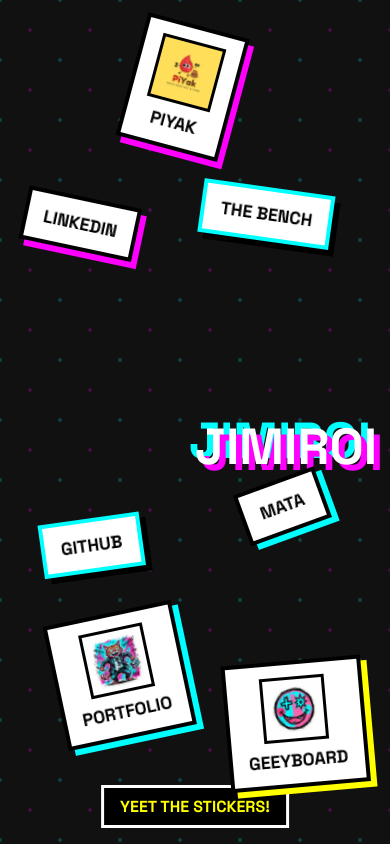
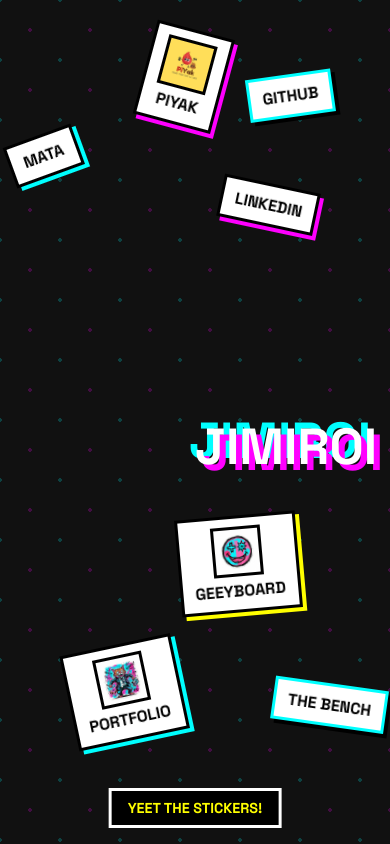
Before and after one commit to NurazimRoizan/jimiroi, a React (Vite) app: page / in a window 390 px wide. Built offline with nearby package versions, Linux system fonts and the light colour scheme.

Commit message:
fix: adjust mobile sticker scale and improve collision fallback algorithm

```diff
--- a/src/App.jsx
+++ b/src/App.jsx
@@ -27,8 +27,8 @@
     if (windowSize.width === 0) return links.map(() => ({ left: 0, top: 0 }));
 
     const isMobile = windowSize.width < 768;
-    const stickerWidth = isMobile ? 140 : 220;
-    const stickerHeight = isMobile ? 140 : 220;
+    const stickerWidth = isMobile ? 100 : 220;
+    const stickerHeight = isMobile ? 100 : 220;
 
     const safeWidth = Math.max(0, windowSize.width - stickerWidth);
     const safeHeight = Math.max(0, windowSize.height - stickerHeight);
@@ -37,7 +37,7 @@
     const centerY = windowSize.height / 2;
 
     // The "JIMIROI" title bounding box
-    const titleWidth = isMobile ? windowSize.width * 0.8 : 700;
+    const titleWidth = isMobile ? windowSize.width * 0.9 : 700;
     const titleHeight = isMobile ? 80 : 180;
     const titleRect = {
       left: centerX - titleWidth / 2,
@@ -66,17 +66,19 @@
         };
 
         // 1. Avoid spawning on the JIMIROI title
+        let overlapsTitle = false;
         if (
           currentRect.left < titleRect.right &&
           currentRect.right > titleRect.left &&
           currentRect.top < titleRect.bottom &&
           currentRect.bottom > titleRect.top
         ) {
-          hasOverlap = true;
+          overlapsTitle = true;
         }
 
         // 2. Avoid overlapping with previously placed stickers
-        if (!hasOverlap) {
+        let overlapsSticker = false;
+        if (!overlapsTitle) {
           for (const pos of positions) {
             const prevRect = {
               left: pos.left,
@@ -85,21 +87,30 @@
               bottom: pos.top + stickerHeight,
             };
 
-            const margin = 20; // Keep a 20px distance between stickers
+            const margin = 10; // 10px spacing
             if (
               currentRect.left < prevRect.right + margin &&
               currentRect.right > prevRect.left - margin &&
               currentRect.top < prevRect.bottom + margin &&
               currentRect.bottom > prevRect.top - margin
             ) {
-              hasOverlap = true;
+              overlapsSticker = true;
               break;
             }
           }
         }
 
+        hasOverlap = overlapsTitle || overlapsSticker;
+
+        // If the screen is too cramped (mobile) we might never find a perfect spot.
+        // After 300 attempts, we allow stickers to overlap EACH OTHER,
+        // but we STILL strictly forbid them from overlapping the title!
+        if (attempts > 300) {
+          hasOverlap = overlapsTitle;
+        }
+
         attempts++;
-      } while (hasOverlap && attempts < 500); // Try 500 times per sticker to find a valid random spot
+      } while (hasOverlap && attempts < 500);
 
       positions.push({ left, top });
     }
--- a/src/index.css
+++ b/src/index.css
@@ -128,27 +128,30 @@
     text-shadow: 6px 6px 0px var(--color-pink), -6px -6px 0px var(--color-cyan);
   }
   .sticker {
-    padding: 0.75rem 1rem;
-    font-size: 1.1rem;
-    border-width: 4px;
-    box-shadow: 6px 6px 0px var(--color-pink);
+    padding: 0.5rem 0.75rem;
+    font-size: 1rem;
+    border-width: 3px;
+    box-shadow: 4px 4px 0px var(--color-pink);
+    gap: 0.25rem;
   }
-  .sticker.cyan { box-shadow: 6px 6px 0px var(--color-cyan); }
-  .sticker.yellow { box-shadow: 6px 6px 0px var(--color-yellow); }
-  .sticker.black { box-shadow: 6px 6px 0px var(--color-black); }
+  .sticker.cyan { box-shadow: 4px 4px 0px var(--color-cyan); }
+  .sticker.yellow { box-shadow: 4px 4px 0px var(--color-yellow); }
+  .sticker.black { box-shadow: 4px 4px 0px var(--color-black); }
 
-  .sticker:hover { box-shadow: 8px 8px 0px var(--color-pink); }
-  .sticker.cyan:hover { box-shadow: 8px 8px 0px var(--color-cyan); }
-  .sticker.yellow:hover { box-shadow: 8px 8px 0px var(--color-yellow); }
+  .sticker:hover { box-shadow: 6px 6px 0px var(--color-pink); }
+  .sticker.cyan:hover { box-shadow: 6px 6px 0px var(--color-cyan); }
+  .sticker.yellow:hover { box-shadow: 6px 6px 0px var(--color-yellow); }
 
   .sticker img {
-    width: 65px;
-    height: 65px;
+    width: 50px;
+    height: 50px;
     border-width: 3px;
   }
   .instruction {
-    font-size: 1rem;
+    font-size: 0.9rem;
     bottom: 1rem;
     border-width: 3px;
+    white-space: normal;
+    max-width: 90vw;
   }
 }
```
